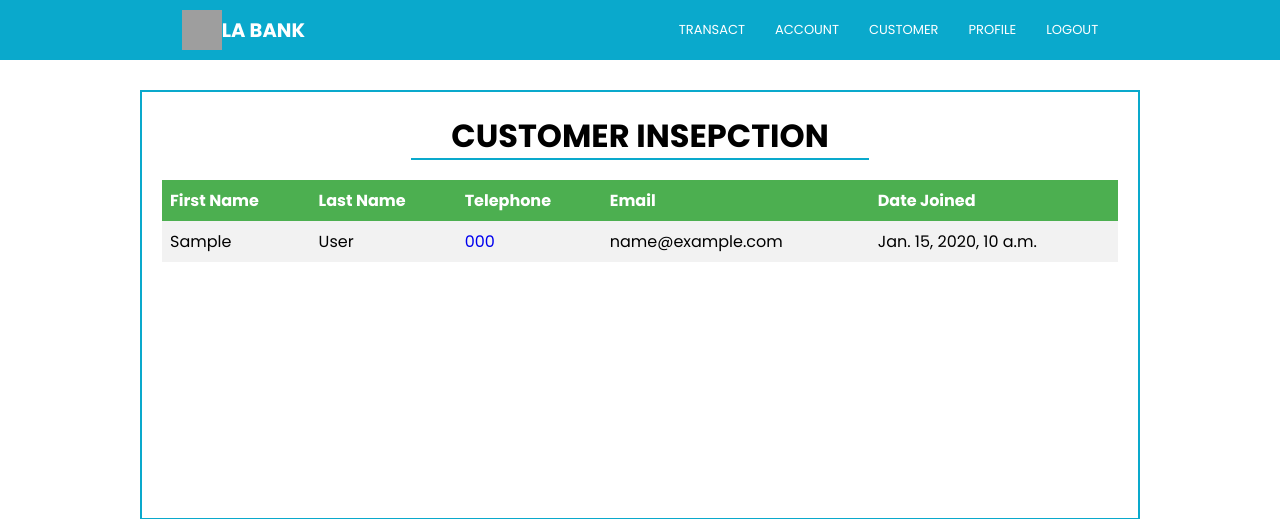
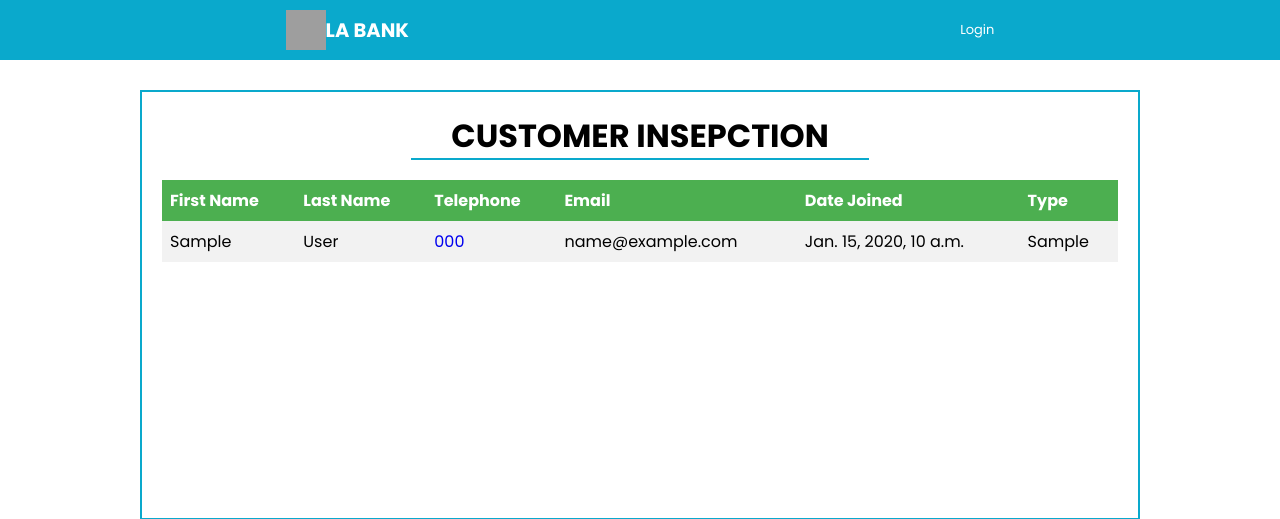
Before and after one commit to yoojen/100faceofalx, a Django app: page /profiles/customers/ in a window 1280 px wide. Shown: the top 519 px of the page. Run offline with Django 5.2, Linux system fonts and the light colour scheme; tables that the repository leaves empty hold one stand-in row (values such as "Sample post"); parts of the project's set-up code (start-up, migrations or seed data) failed here and were passed over; grey boxes are pictures that could not be loaded.

Commit message:
profiles templated changed

```diff
--- a/django_projects/banking_app/profiles/static/profiles/style/common.css
+++ b/django_projects/banking_app/profiles/static/profiles/style/common.css
@@ -80,3 +80,8 @@ footer{
 footer small{
   color: #939696;
 }
+
+
+li{
+  list-style: none;
+}
--- a/django_projects/banking_app/profiles/templates/profiles/base.html
+++ b/django_projects/banking_app/profiles/templates/profiles/base.html
@@ -31,7 +31,9 @@
           </a>
         </div>
         <div class="right">
+            {% if user.is_authenticated %}
             <ul>
+              <small>Welcome, {{user.first_name}}.</small>
               <div class="dropdown">
                 <li><a href="" >TRANSACT</a></li>
                   <div class="dropdown-content">
@@ -60,7 +62,16 @@
                   </div>
               </div>
               <li><a href="{% url 'profiles:create_user_profile' %}">PROFILE</a></li>
-            <li><a href="">LOGOUT</a></li>
+              <form action="{% url 'profiles:logout' %}" method="POST" style="background-color: transparent;
+                                                                        border:none; box-shadow: none; width: auto;
+                                                                        height: auto; margin-top:0; padding:0 0 0 20px;"
+                                                                        >
+                {% csrf_token %}
+                <button type="submit" style="padding: 0; margin: 0; font-weight: 400">LOGOUT</button>
+              </form>
+              {% else %}
+                <li><a href="{% url 'profiles:login' %}" style="text-decoration: none; color: white">Login</a></li>
+              {% endif %}
             </ul>
         </div>
       </nav>
--- a/django_projects/banking_app/profiles/templates/profiles/user_detail.html
+++ b/django_projects/banking_app/profiles/templates/profiles/user_detail.html
@@ -16,6 +16,7 @@
             <th>Telephone</th>
             <th>Email</th>
             <th>Date Joined</th>
+            <th>Type</th>
         </tr>
         {% if customer.telephone != "AnonymousUser" %}
             <tr>
@@ -24,6 +25,7 @@
                 <td>{{customer.telephone}}</td>
                 <td>{{customer.email}}</td>
                 <td>{{customer.date_joined}}</td>
+                <td>{{customer.type}}</td>
             </tr>
         {% endif %}
     </table>
@@ -47,7 +49,7 @@
         </tr>
     </table>
 </div>
-<div class="container" style="height: 300px;margin-bottom: 100px;">
+<div class="container" style="height: 300px;margin-bottom: 100px; border: none;">
     <h1>TRANSACTION SUMMARY</h1>
 
     <table>
--- a/django_projects/banking_app/profiles/templates/profiles/user_list.html
+++ b/django_projects/banking_app/profiles/templates/profiles/user_list.html
@@ -1,7 +1,7 @@
 {% extends "profiles/base.html" %}
 {% load static %}
 {% block navigation %}
-    <title>Account Inspection</title>
+    <title>Customer Inspection</title>
     <link rel="stylesheet" href="{% static 'transactions/inspect.css' %}">
 {% endblock %}
 
@@ -16,15 +16,17 @@
             <th>Telephone</th>
             <th>Email</th>
             <th>Date Joined</th>
+            <th>Type</th>
         </tr>
         {% for customer in customers %}
-            {% if customer.telephone != "AnonymousUser" %}
+            {% if customer.type != "ADMIN" and customer.telephone != "AnonymousUser" %}
                 <tr>
                     <td>{{customer.first_name}}</td>
                     <td>{{customer.last_name}}</td>
                     <td><a href="{% url 'profiles:customer' customer.id %}">{{customer.telephone}}</a></td>
                     <td>{{customer.email}}</td>
                     <td>{{customer.date_joined}}</td>
+                    <td>{{customer.type}}</td>
                 </tr>
             {% endif %}
         {% endfor %}
```
Lines whose indentation alone changed are shown as unchanged.
